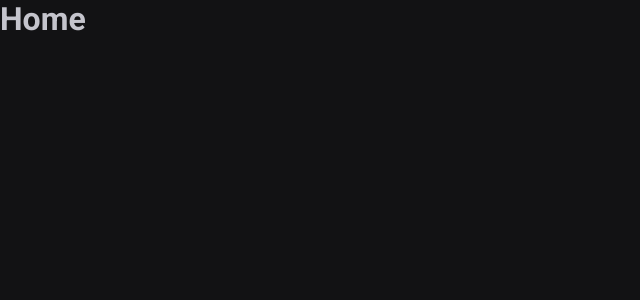
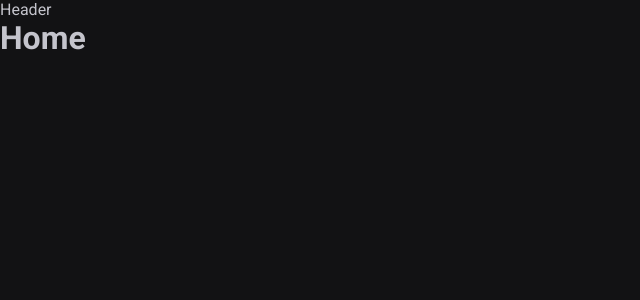
Before and after one commit to alvarobianor/Pomodoro-App, a React (Vite) app: page / in a window 1280 px wide. Shown: the top 300 px of the page, without its empty margins (0-640 px from the left). Built offline with nearby package versions, Linux system fonts and the light colour scheme.

Commit message:
Introducing the default layout using the Outlet component

```diff
--- a/src/Router.tsx
+++ b/src/Router.tsx
@@ -1,12 +1,15 @@
 import { Route, Routes } from 'react-router-dom'
+import { DefaultLayout } from './layouts/Defaultlayout'
 import { History } from './pages/History'
 import { Home } from './pages/Home'
 
 export function Router() {
   return (
     <Routes>
-      <Route path="/" element={<Home />} />
-      <Route path="/history" element={<History />} />
+      <Route path="/" element={<DefaultLayout />}>
+        <Route path="/" element={<Home />} />
+        <Route path="/history" element={<History />} />
+      </Route>
     </Routes>
   )
 }
--- /dev/null
+++ b/src/components/Header/index.tsx
@@ -0,0 +1,3 @@
+export function Header() {
+  return <header>Header</header>
+}
--- /dev/null
+++ b/src/layouts/Defaultlayout.tsx
@@ -0,0 +1,11 @@
+import { Outlet } from 'react-router-dom'
+import { Header } from '../components/Header'
+
+export function DefaultLayout() {
+  return (
+    <div>
+      <Header />
+      <Outlet />
+    </div>
+  )
+}
```
